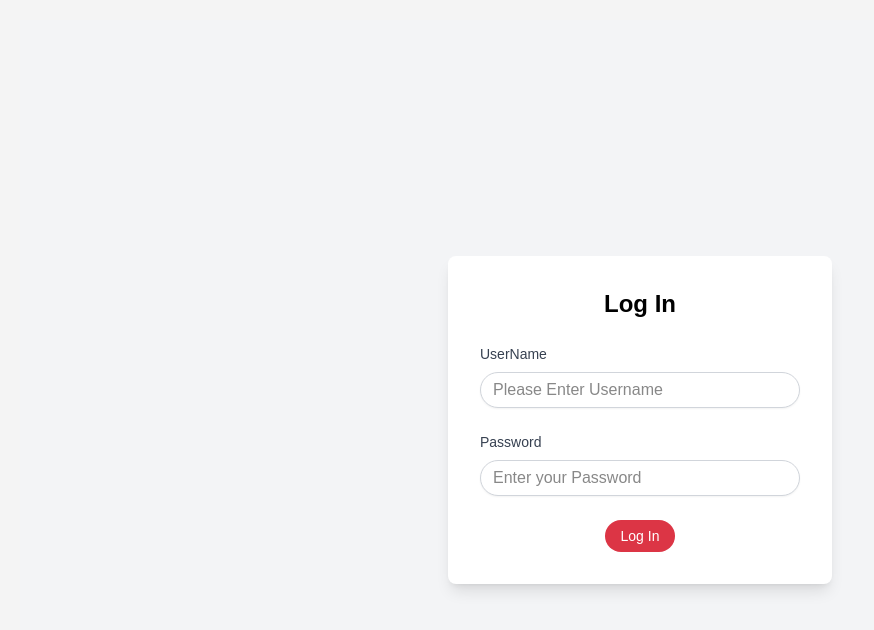
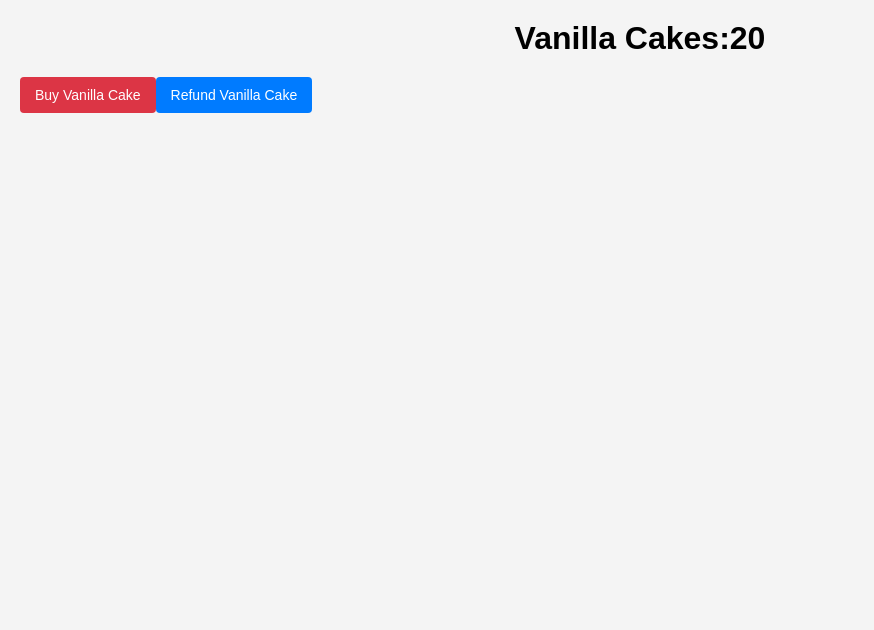
Before and after one commit to MuhammadSami643/Front-End, a React (Vite) app: page /user-auth/login in a window 1280 px wide. Shown: the top 630 px of the page, without its empty margins (0-874 px from the left). Built offline with nearby package versions, Linux system fonts and the light colour scheme.

Commit message:
Redux work in redux folder and only redux component in APP

```diff
--- a/package.json
+++ b/package.json
@@ -15,7 +15,9 @@
     "formik": "^2.4.6",
     "react": "^18.3.1",
     "react-dom": "^18.3.1",
+    "react-redux": "^9.1.2",
     "react-router-dom": "^6.26.1",
+    "redux": "^5.0.1",
     "yup": "^1.4.0"
   },
   "devDependencies": {
--- a/src/App.jsx
+++ b/src/App.jsx
@@ -9,54 +9,64 @@ import PrivateRoute from "./components/Private-Route";
 import Layout from "./components/Layout";
 import "../index.css";
 import AddToCart from "./pages/addToCart";
+import Redux from "./pages/redux";
 
 // User-Auth -> Nested Routing
 //Index-Route -> A route which has default path like / and by default its value is true, it's a boolean value, It's route exactly like its parent Route, One Index Route for one Parent, rnder when parent URL satisfies
 
+// const App = () => {
+//   return (
+//     <>
+//       {/* <Home /> */}
+
+//       <Routes>
+//         {/* <Route index element={<Home />} /> */}
+//         <Route
+//           path="/"
+//           element={
+//             <Layout>
+//               <Home />
+//             </Layout>
+//           }
+//         />
+
+//         <Route
+//           path="products"
+//           element={
+//             <PrivateRoute>
+//               <Layout>
+//                 <ProductPage />
+//               </Layout>
+//             </PrivateRoute>
+//           }
+//         />
+//         <Route path="product-details/:id?" element={<ProductDetails />} />
+//         <Route path="*" element={<ErrorPage />} />
+//         <Route path="user-auth">
+//           <Route
+//             index={true}
+//             element={
+//               <>
+//                 <LogIn />
+//               </>
+//             }
+//           />
+//           <Route path="login" element={<LogIn />} />
+//           <Route path="signup" element={<SignUp />} />
+//         </Route>
+//         <Route path="signup" element={<SignUp />} />
+//         <Route path="add-to-cart" element={<AddToCart />} />
+//       </Routes>
+//     </>
+//   );
+// };
+
 const App = () => {
   return (
     <>
-      {/* <Home /> */}
-
-      <Routes>
-        {/* <Route index element={<Home />} /> */}
-        <Route
-          path="/"
-          element={
-            <Layout>
-              <Home />
-            </Layout>
-          }
-        />
-
-        <Route
-          path="products"
-          element={
-            <PrivateRoute>
-              <Layout>
-                <ProductPage />
-              </Layout>
-            </PrivateRoute>
-          }
-        />
-        <Route path="product-details/:id?" element={<ProductDetails />} />
-        <Route path="*" element={<ErrorPage />} />
-        <Route path="user-auth">
-          <Route
-            index={true}
-            element={
-              <>
-                <LogIn />
-              </>
-            }
-          />
-          <Route path="login" element={<LogIn />} />
-          <Route path="signup" element={<SignUp />} />
-        </Route>
-        <Route path="signup" element={<SignUp />} />
-        <Route path="add-to-cart" element={<AddToCart />} />
-      </Routes>
+      <Redux />
     </>
   );
 };
+
 export default App;
--- a/src/components/login.jsx
+++ b/src/components/login.jsx
@@ -68,10 +68,15 @@ const LogInComponent = () => {
           <input
             value={values.password}
             onChange={handleChange}
+            onBlur={handleBlur}
             type="password"
             id="password"
             placeholder="Enter your Password"
-            className="w-full rounded-full border border-gray-300 px-3 py-2 shadow-sm hover:bg-blue-100 focus:outline-none focus:ring-2 focus:ring-blue-500"
+            className={`w-full rounded-full border px-3 py-2 shadow-sm ${
+              errors.password && touched.password
+                ? "border-2 border-red-400"
+                : "border-gray-300"
+            } focus:outline-none focus:ring-2 focus:ring-blue-500`}
           />
           {errors.password && touched.password && (
             <p className="mt-1 text-sm text-red-500">{errors.password}</p>
--- a/src/main.jsx
+++ b/src/main.jsx
@@ -3,15 +3,19 @@ import { createRoot } from "react-dom/client";
 import App from "./App.jsx";
 import { BrowserRouter } from "react-router-dom";
 import { GlobalVar } from "./contexts/userAuthContext.jsx";
+import { Provider } from "react-redux";
+import reduxStore from "./redux/store.js";
 
 //BrowserRouter-> Used to enable routing, wrap whole application into BrowserRouter Tag
 
 createRoot(document.getElementById("root")).render(
   <StrictMode>
-    <GlobalVar>
+    <Provider store={reduxStore}>
+      {/* <GlobalVar> */}
       <BrowserRouter>
         <App />
       </BrowserRouter>
-    </GlobalVar>
+      {/* </GlobalVar> */}
+    </Provider>
   </StrictMode>,
 );
--- /dev/null
+++ b/src/pages/redux.jsx
@@ -0,0 +1,35 @@
+import { useDispatch, useSelector } from "react-redux";
+import {
+  buyVanillaCakeAction,
+  refundVanillaCakeAction,
+} from "../redux/cakeActions";
+
+const Redux = () => {
+  const dispatch = useDispatch();
+  const abc = useSelector((x) => {
+    return x;
+  });
+  console.log(abc);
+  return (
+    <>
+      <h1>Vanilla Cakes:{abc.vanillaCakes}</h1>
+      <button
+        onClick={() => {
+          dispatch(buyVanillaCakeAction);
+        }}
+      >
+        Buy Vanilla Cake
+      </button>
+
+      <button
+        onClick={() => {
+          dispatch(refundVanillaCakeAction);
+        }}
+      >
+        Refund Vanilla Cake
+      </button>
+    </>
+  );
+};
+
+export default Redux;
--- /dev/null
+++ b/src/redux/cakeActions.js
@@ -0,0 +1,9 @@
+const buyVanillaCakeAction = {
+  type: "Buy Vanilla Cake",
+};
+
+const refundVanillaCakeAction = {
+  type: "Refund Vanilla Cake",
+};
+
+export { buyVanillaCakeAction, refundVanillaCakeAction };
--- /dev/null
+++ b/src/redux/cakeActionsTypes.js
@@ -0,0 +1,4 @@
+const Buy_Vanilla_Cake = "Buy Vanilla Cake";
+const Refund_Vanilla_Cake = "Refund Vanilla Cake";
+
+export { Buy_Vanilla_Cake, Refund_Vanilla_Cake };
--- /dev/null
+++ b/src/redux/cakeReducer.js
@@ -0,0 +1,21 @@
+import { Buy_Vanilla_Cake, Refund_Vanilla_Cake } from "./cakeActionsTypes";
+
+const defaultState = { vanillaCakes: 20 };
+
+const cakeReducer = (store = defaultState, action) => {
+  if (action.type === Buy_Vanilla_Cake) {
+    return {
+      ...store,
+      vanillaCakes: store.vanillaCakes - 1,
+    };
+  } else if (action.type === Refund_Vanilla_Cake) {
+    return {
+      ...store,
+      vanillaCakes: store.vanillaCakes + 1,
+    };
+  } else {
+    return store;
+  }
+};
+
+export default cakeReducer;
--- /dev/null
+++ b/src/redux/store.js
@@ -0,0 +1,6 @@
+import { createStore } from "redux";
+import cakeReducer from "./cakeReducer";
+
+const reduxStore = createStore(cakeReducer);
+
+export default reduxStore;
```
Also changed, not shown: 1 other file (tests, documents, lock files or other folders).
